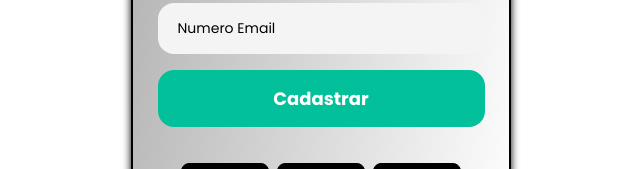
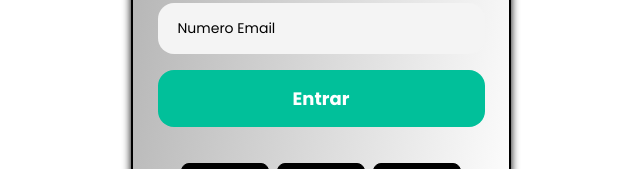
Before and after one commit to DanielMarcosPires/PlugShare-clone, a React (Vite) app: page /sign-in in a window 1280 px wide. Shown: the part 631-800 px from the top of the page, without its empty margins (319-959 px from the left). Built offline with nearby package versions, Linux system fonts and the light colour scheme.

Commit message:
Mexendo em alguns detalhes

```diff
--- a/src/pages/Singin/Singin.tsx
+++ b/src/pages/Singin/Singin.tsx
@@ -27,7 +27,7 @@ export default function Singin() {
         navigate("/dashboard");
       }, 2000);
     } else {
-      toast.error(`Email: ${email} inválido!`);
+      toast.error(`Email: ${email} não cadastrado!`);
     }
   }
 
@@ -57,7 +57,7 @@ export default function Singin() {
           placeholder="Numero Email"
         />
 
-        <button className="btn-singup">Cadastrar</button>
+        <button className="btn-singup">Entrar</button>
         <div>
           <nav className="plataforms">
             <DarkButton>
```
